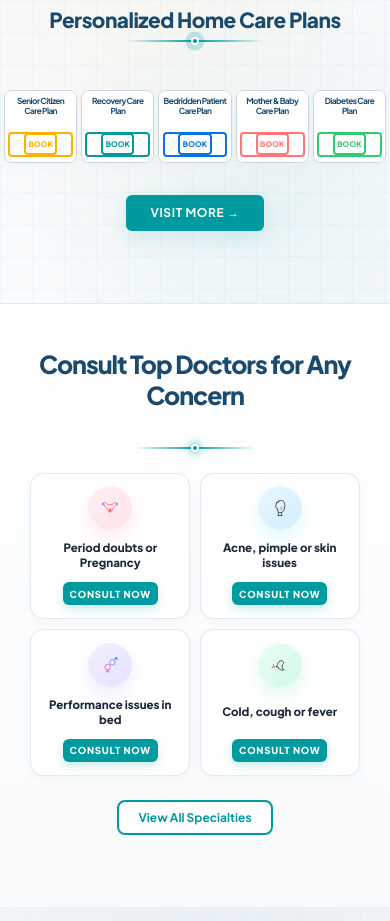
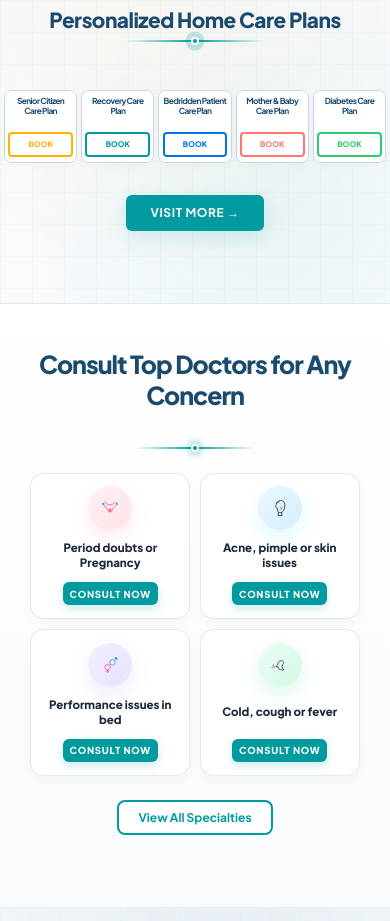
Before and after one commit to CFS-TECH/Suraksha-Lifecare, a React app in the folder frontend/: page / in a window 390 px wide. Shown: the part 2020-2941 px from the top of the page. Built offline with nearby package versions, Linux system fonts and the light colour scheme; no server answers; the HTML template or start-up script is replaced by a standard one.

Commit message:
Fix nested span descendant selector bug to resolve double borders on Book buttons in PlansCarousel

```diff
--- a/frontend/src/components/PlansCarousel/PlansCarousel.jsx
+++ b/frontend/src/components/PlansCarousel/PlansCarousel.jsx
@@ -159,7 +159,7 @@ const PlansCarousel = () => {
                 <h3 className={styles.cardTitle}>{plan.title}</h3>
                 <p className={styles.cardDesc}>{plan.desc}</p>
                 <div className={styles.cardFooter}>
-                  <span>
+                  <span className={styles.cardFooterBtn}>
                     <span className={styles.desktopText}>Book Plan</span>
                     <span className={styles.mobileText}>Book</span>
                   </span>
--- a/frontend/src/components/PlansCarousel/PlansCarousel.module.css
+++ b/frontend/src/components/PlansCarousel/PlansCarousel.module.css
@@ -361,7 +361,7 @@
   margin-top: auto;
 }
 
-.cardFooter span {
+.cardFooterBtn {
   background-color: transparent;
   color: var(--plan-theme-color);
   border: 2px solid var(--plan-theme-color);
@@ -376,7 +376,7 @@
   text-transform: uppercase;
 }
 
-.card:hover .cardFooter span {
+.card:hover .cardFooterBtn {
   background-color: var(--plan-theme-color);
   color: white;
   border-color: var(--plan-theme-color);
@@ -463,7 +463,7 @@
   .cardDesc {
     display: none;
   }
-  .cardFooter span {
+  .cardFooterBtn {
     padding: 0.6rem 1.5rem;
     font-size: 0.85rem;
     border-radius: 10px;
@@ -518,7 +518,7 @@
     text-align: center;
     font-weight: 700;
   }
-  .cardFooter span {
+  .cardFooterBtn {
     padding: 0.28rem 0.15rem !important;
     font-size: 0.48rem !important;
     border-radius: 4px;
```
